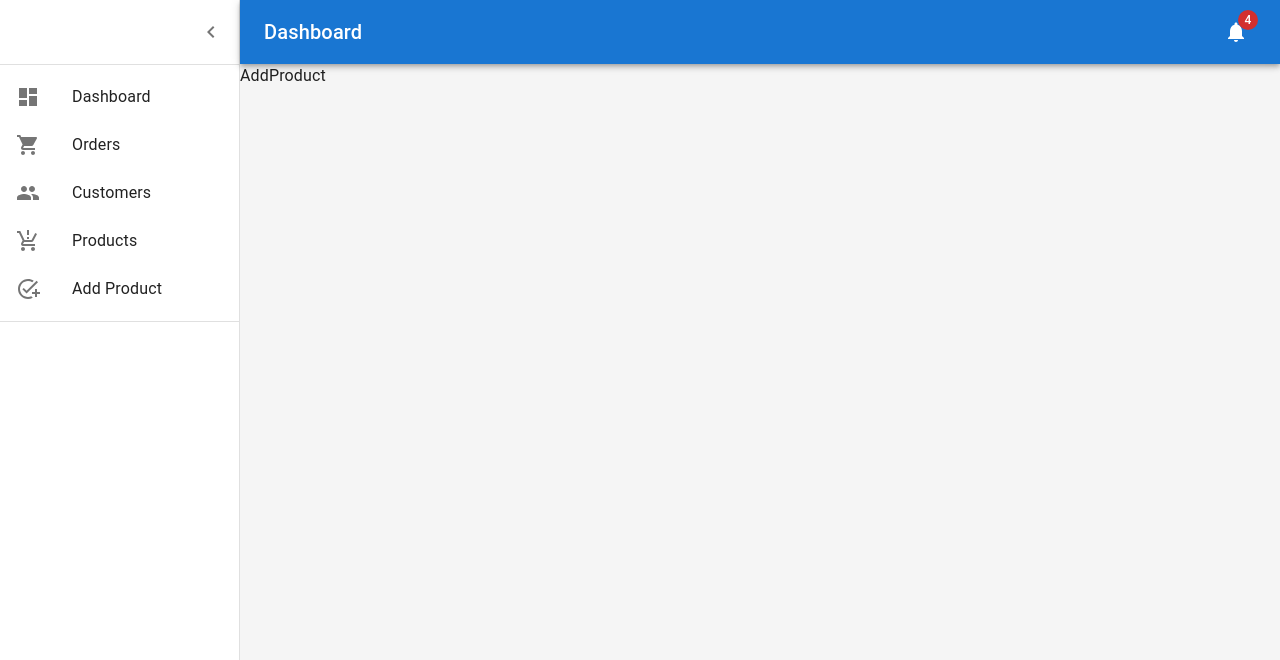
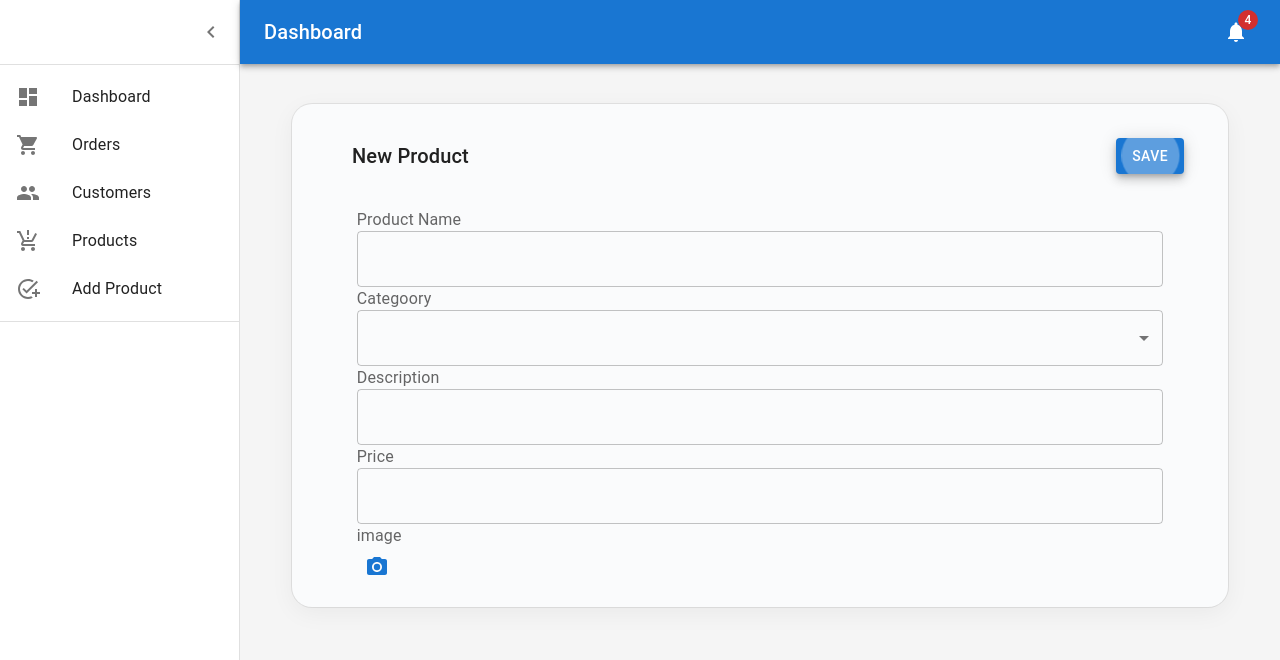
Before and after one commit to medilyassg/ONLINE-STORE-MERN, a React (Create React App) app in the folder frent-end/: page /dashbord/AddProduct in a window 1280 px wide. Shown: the top 660 px of the page. Built offline with nearby package versions, Linux system fonts and the light colour scheme.

Commit message:
admin dashbord est terminer

```diff
--- a/frent-end/src/Components/AdminDashbord/AddProduct/AddProduct.jsx
+++ b/frent-end/src/Components/AdminDashbord/AddProduct/AddProduct.jsx
@@ -1,7 +1,104 @@
-import React from 'react'
+import * as React from 'react';
+import Button from '@mui/material/Button';
+import Dialog from '@mui/material/Dialog';
 
-export default function AddProduct() {
+import AppBar from '@mui/material/AppBar';
+import Toolbar from '@mui/material/Toolbar';
+import IconButton from '@mui/material/IconButton';
+import Typography from '@mui/material/Typography';
+import CloseIcon from '@mui/icons-material/Close';
+import Slide from '@mui/material/Slide';
+import Box from '@mui/material/Box';
+import TextField from '@mui/material/TextField';
+import PhotoCamera from '@mui/icons-material/PhotoCamera';
+
+
+import { InputLabel, MenuItem, Select } from '@mui/material';
+
+const Transition = React.forwardRef(function Transition(props, ref) {
+  return <Slide direction="up" ref={ref} {...props} />;
+});
+
+export default function Edit(props) {
+  const [open, setOpen] = React.useState(false);
+
+
+
+  const handleClose = () => {
+    setOpen(false);
+  };
+  const [age, setAge] = React.useState('');
+
+  const handleChange = (event) => {
+    setAge(event.target.value);
+  };
+
+
   return (
-    <div>AddProduct</div>
-  )
+    <div>
+
+        <Box sx={{
+        width:"100%",
+        maxWidth:"90%",
+        margin:'auto',
+        marginTop:"40px",
+        backgroundColor:"rgb(250,251,252)",
+        padding:"20px",
+        borderRadius:"20px",
+        boxShadow:"rgba(0, 0, 0, 0.05) 0px 6px 24px 0px, rgba(0, 0, 0, 0.08) 0px 0px 0px 1px"
+      }}>
+        <Toolbar>
+
+            <Typography sx={{ ml: 2, flex: 1 }} variant="h6" component="div">
+              New Product
+            </Typography>
+            <Button autoFocus color="primary" onClick={props.close} variant="contained">
+              save
+            </Button>
+          </Toolbar>
+        <Box
+      sx={{
+        width:"100%",
+        maxWidth:"90%",
+        margin:'auto',
+        marginTop:"20px",
+
+      }}
+    >
+      <InputLabel id="demo-simple-select-label">Product Name</InputLabel>
+      <TextField fullWidth  id="fullWidth" />
+      <InputLabel id="demo-simple-select-label">Categoory</InputLabel>
+  <Select
+    labelId="demo-simple-select-label"
+    id="demo-simple-select"
+    value={age}
+    onChange={handleChange}
+    fullWidth
+  >
+    <MenuItem value={10}>Ten</MenuItem>
+    <MenuItem value={20}>Twenty</MenuItem>
+    <MenuItem value={30}>Thirty</MenuItem>
+  </Select>
+  <InputLabel id="demo-simple-select-label">Description</InputLabel>
+
+  <TextField
+          id="outlined-multiline-flexible"
+          multiline
+          maxRows={4}
+          fullWidth
+        />
+      <InputLabel id="demo-simple-select-label"  >Price</InputLabel>
+
+    <TextField fullWidth  id="fullWidth" type='number' />
+    <InputLabel id="demo-simple-select-label">image</InputLabel>
+
+    <IconButton color="primary" aria-label="upload picture" component="label">
+  <input hidden accept="image/*" type="file" />
+  <PhotoCamera />
+</IconButton>
+    </Box>
+        </Box>
+
+    </div>
+  );
 }
```
